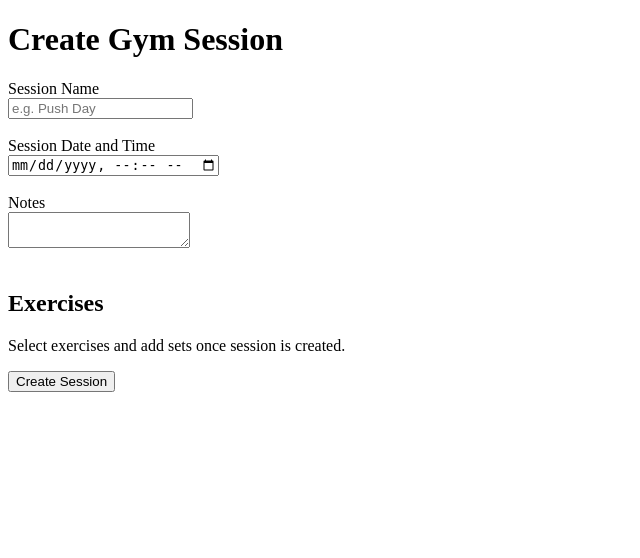
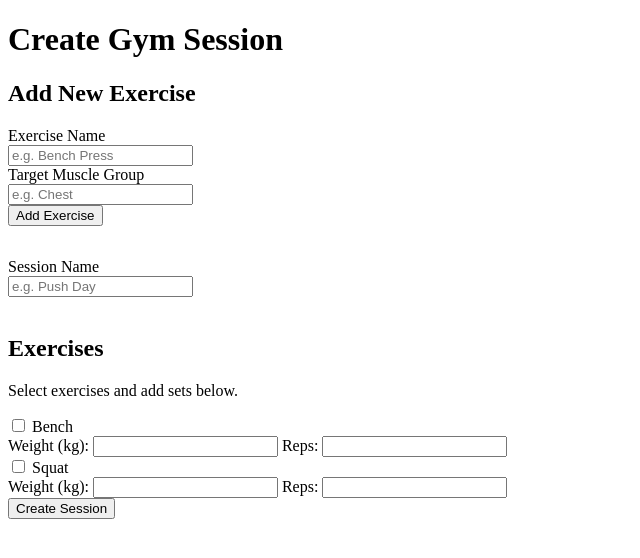
Before and after one commit to 21coates/Major_project, a Django app: page /my_app/create_gym_session/ in a window 1280 px wide. Shown: the top 558 px of the page, without its empty margins (0-640 px from the left). Run offline with Django 5.2, Linux system fonts and the light colour scheme; a user stored in the database is signed in; data comes from the database, SQL or seed files in the repository; both versions use the stored data as it was after the commit.

Commit message:
Create & View Workout

```diff
--- a/my_app/templates/my_app/create_gym_session.html
+++ b/my_app/templates/my_app/create_gym_session.html
@@ -7,21 +7,36 @@
 
 <h1>Create Gym Session</h1>
 
+<!-- Add New Exercise Form -->
+<form method="POST" style="margin-bottom:2em;">
+    {% csrf_token %}
+    <h2>Add New Exercise</h2>
+    <label>Exercise Name</label><br>
+    <input type="text" name="new_exercise_name" placeholder="e.g. Bench Press" required><br>
+    <label>Target Muscle Group</label><br>
+    <input type="text" name="new_exercise_muscle" placeholder="e.g. Chest"><br>
+    <button type="submit" name="add_exercise" value="1">Add Exercise</button>
+</form>
+
+<!-- Create Gym Session Form -->
 <form method="POST">
     {% csrf_token %}
-
     <label>Session Name</label><br>
     <input type="text" name="session_name" placeholder="e.g. Push Day"><br><br>
-
-    <label>Session Date and Time</label><br>
-    <input type="datetime-local" name="session_date" required><br><br>
-
-    <label>Notes</label><br>
-    <textarea name="notes"></textarea><br><br>
-
     <h2>Exercises</h2>
-    <p>Select exercises and add sets once session is created.</p>
-
+    <p>Select exercises and add sets below.</p>
+    {% for exercise in exercises %}
+        <div>
+            <input type="checkbox" name="exercise_id" value="{{ exercise.id }}" id="ex{{ forloop.counter }}">
+            <label for="ex{{ forloop.counter }}">{{ exercise.exercise_name }}</label>
+            <div>
+                <label>Weight (kg):</label>
+                <input type="number" step="0.01" name="weight_{{ forloop.counter }}">
+                <label>Reps:</label>
+                <input type="number" name="reps_{{ forloop.counter }}">
+            </div>
+        </div>
+    {% endfor %}
     <button type="submit">Create Session</button>
 </form>
 
--- a/my_app/urls.py
+++ b/my_app/urls.py
@@ -4,6 +4,8 @@ from . import views
 app_name = "my_app"
 
 urlpatterns = [
-    path("", views.create_gym_session, name="home"),
+    path("", views.homepage, name="home"),
     path("create_gym_session/", views.create_gym_session, name="create_gym_session"),
+    path("workouts/", views.workouts, name="workouts"),
+    path("workouts/<int:session_id>/", views.workout_detail, name="workout_detail"),
 ]
--- a/my_app/views.py
+++ b/my_app/views.py
@@ -1,7 +1,7 @@
 from django.contrib.auth.decorators import login_required
 from django.db import transaction
-from django.shortcuts import render, redirect
-from django.utils.dateparse import parse_datetime
+from django.shortcuts import render, redirect, get_object_or_404
+from django.utils import timezone
 from django.contrib import messages
 
 from .models import Exercise, GymSession, SessionExercise, ExerciseSet
@@ -11,25 +11,27 @@ from .models import Exercise, GymSession, SessionExercise, ExerciseSet
 def create_gym_session(request):
     exercises = Exercise.objects.all().order_by("exercise_name")
 
-    if request.method == "POST":
+    # Handle new exercise creation
+    if request.method == "POST" and request.POST.get("add_exercise"):
+        new_name = request.POST.get("new_exercise_name")
+        new_muscle = request.POST.get("new_exercise_muscle")
+        if new_name:
+            Exercise.objects.create(
+                exercise_name=new_name,
+                target_muscle_group=new_muscle
+            )
+            messages.success(request, f"Exercise '{new_name}' added!")
+            return redirect('my_app:create_gym_session')
+
+    if request.method == "POST" and not request.POST.get("add_exercise"):
         session_name = request.POST.get("session_name")
-        session_date = request.POST.get("session_date")
-        notes = request.POST.get("notes")
-
         selected_exercises = request.POST.getlist("exercise_id")
-
-        if not session_date:
-            messages.error(request, "Please select a session date and time.")
-            return render(request, "my_app/create_gym_session.html", {
-                "exercises": exercises
-            })
 
         with transaction.atomic():
             gym_session = GymSession.objects.create(
                 profile=request.user.profile,
                 session_name=session_name,
-                session_date=parse_datetime(session_date),
-                notes=notes,
+                session_date=timezone.now(),  # Automatically set current date/time
             )
 
             for index, exercise_id in enumerate(selected_exercises, start=1):
@@ -42,26 +44,39 @@ def create_gym_session(request):
                     session=gym_session,
                     exercise=exercise,
                     order_number=index,
-                    notes=request.POST.get(f"exercise_notes_{index}", "")
                 )
 
-                reps_list = request.POST.getlist(f"reps_{index}")
-                weight_list = request.POST.getlist(f"weight_{index}")
+                reps = request.POST.get(f"reps_{index}")
+                weight = request.POST.get(f"weight_{index}")
 
-                for set_index, reps in enumerate(reps_list, start=1):
-                    weight = weight_list[set_index - 1] if set_index - 1 < len(weight_list) else None
+                ExerciseSet.objects.create(
+                    session_exercise=session_exercise,
+                    set_number=1,
+                    reps=reps or None,
+                    weight=weight or None,
+                    completed=False,
+                )
 
-                    ExerciseSet.objects.create(
-                        session_exercise=session_exercise,
-                        set_number=set_index,
-                        reps=reps or None,
-                        weight=weight or None,
-                        completed=False,
-                    )
-
-        messages.success(request, "Gym session created successfully.")
-        return redirect("my_app:create_gym_session")
+        return redirect('my_app:home')
 
     return render(request, "my_app/create_gym_session.html", {
         "exercises": exercises
     })
+
+
+@login_required(login_url="users:login")
+def homepage(request):
+    return render(request, "my_app/home.html")
+
+
+@login_required(login_url="users:login")
+def workouts(request):
+    sessions = request.user.profile.sessions.order_by('-session_date')
+    return render(request, "my_app/workouts.html", {"sessions": sessions})
+
+
+@login_required(login_url="users:login")
+def workout_detail(request, session_id):
+    session = get_object_or_404(request.user.profile.sessions, id=session_id)
+    session_exercises = session.session_exercises.select_related('exercise').prefetch_related('sets')
+    return render(request, "my_app/workout_detail.html", {"session": session, "session_exercises": session_exercises})
--- a/users/views.py
+++ b/users/views.py
@@ -23,7 +23,7 @@ def login_view(request):
             if next_url:
                 return redirect(next_url)
 
-            return redirect("my_app:create_gym_session")
+            return redirect("my_app:home")
 
     else:
         form = EmailAuthenticationForm()
@@ -37,7 +37,7 @@ def register(request):
             user = form.save()
             login(request, user)
             messages.success(request, "Your account has been created and profile saved! You are now logged in.")
-            return redirect('my_app:create_gym_session')
+            return redirect('my_app:home')
     else:
         form = UserRegistrationWithProfileForm()
     return render(request, 'users/register.html', {'form': form})
```
Also changed, not shown: my_app/templates/my_app/home.html (+10 -2 lines), my_app/templates/my_app/workout_detail.html (added, +20 -0 lines), my_app/templates/my_app/workouts.html (added, +14 -0 lines), db.sqlite3.
